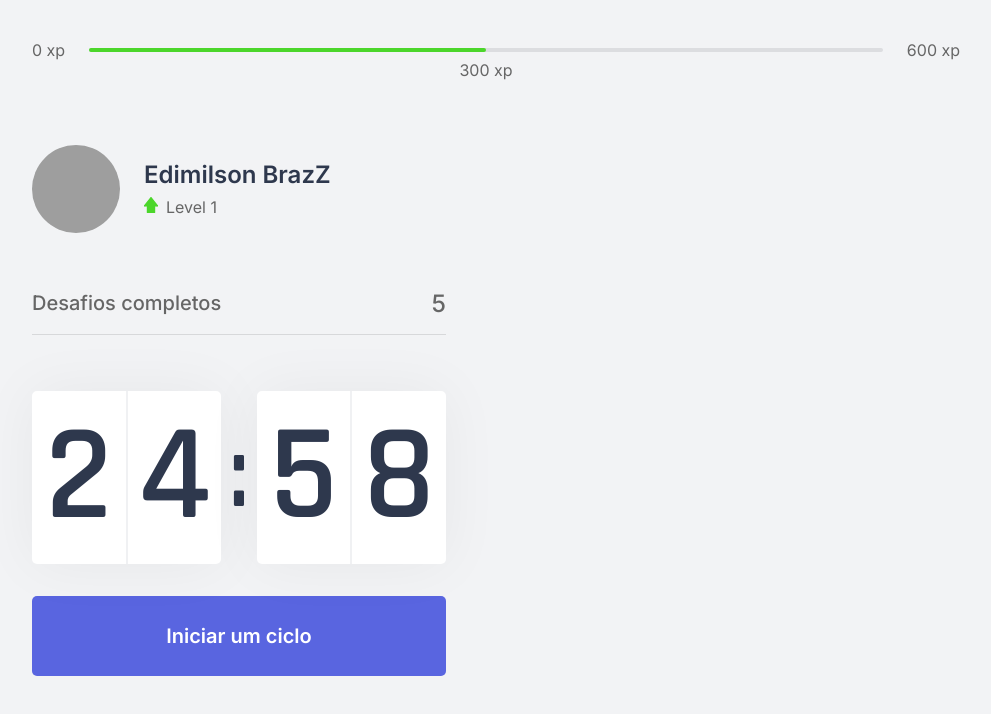
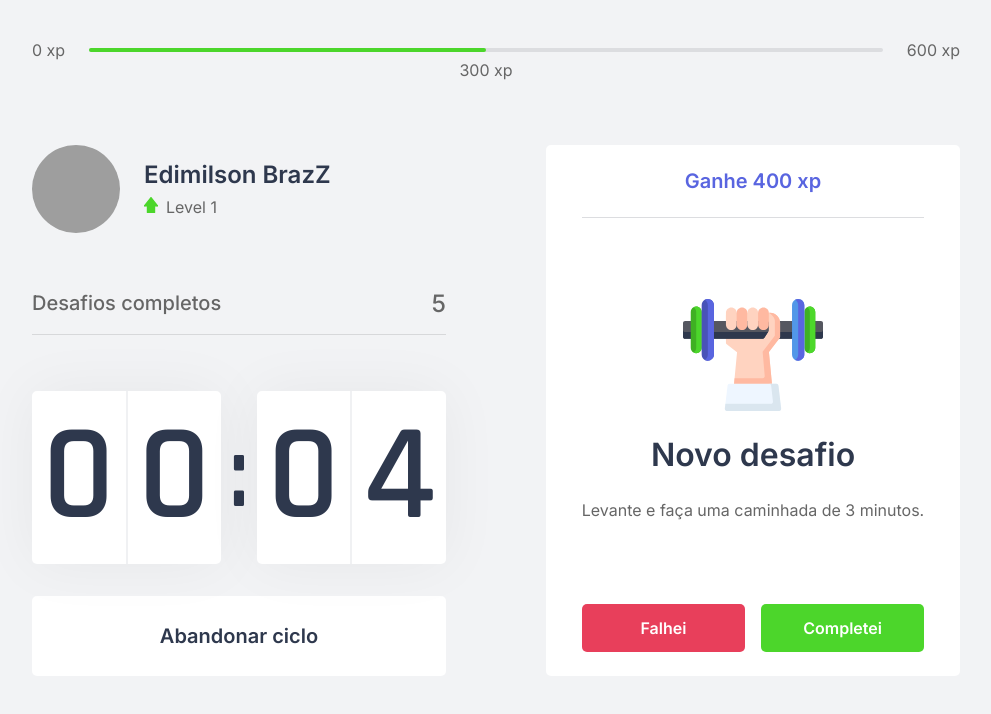
Before and after one commit to edimilsonbraz/moveit, a Next.js app: page / in a window 1280 px wide. Both pictures are taken after a click on the button "Iniciar um ciclo". Shown: the top 714 px of the page, without its empty margins (144-1135 px from the left). Built offline with nearby package versions, Linux system fonts and the light colour scheme; grey boxes are pictures that could not be loaded.

Commit message:
Create Componentes:ChallengeBox

```diff
--- /dev/null
+++ b/src/components/ChallengeBox.tsx
@@ -0,0 +1,44 @@
+import styles from '../styles/components/ChallengeBox.module.css';
+
+export function ChallengeBox() {
+	const hasActiveChallenge = true;
+
+	return (
+		<div className={styles.challengeBoxContainer}>
+			{ hasActiveChallenge ? (
+				<div className={styles.challengeActive}>
+					<header>Ganhe 400 xp</header>
+
+					<main>
+						<img src="icons/body.svg" alt=""/>
+						<strong>Novo desafio</strong>
+						<p>Levante e faça uma caminhada de 3 minutos.</p>
+					</main>
+
+					<footer>
+						<button
+							type="button"
+							className={styles.challengeFailedButton}
+						>
+							Falhei
+						</button>
+						<button
+							type="button"
+							className={styles.challengeSucceededButton}
+						>
+							Completei
+						</button>
+					</footer>
+				</div>
+			) : (
+				<div className={styles.challengeNotActive}>
+					<strong>Finalize um ciclo para receber um desafio</strong>
+					<p>
+						<img src="icons/level-up.svg" alt="Level up"/>
+						Avance de level completando desafios.
+					</p>
+				</div>
+			)}
+		</div>
+	);
+}
--- a/src/components/Countdown.tsx
+++ b/src/components/Countdown.tsx
@@ -1,9 +1,12 @@
 import { useState, useEffect } from 'react';
 import styles from '../styles/components/Countdown.module.css';
 
+let countdownTimeout: NodeJS.Timeout;
+
 export function Countdown() {
-	const [time, setTime] = useState(25 * 60);
-	const [active, setActive] = useState(false);
+	const [time, setTime] = useState(0.1 * 60);
+	const [isActive, setIsActive] = useState(false);
+	const [hasFinished, setHasFinished] = useState(false);
 
 	const minutes = Math.floor(time / 60);
 	const seconds = time % 60;
@@ -12,16 +15,25 @@
 	const [secondLeft, secondRight] = String(seconds).padStart(2, '0').split('');
 
 	function startCountdown() {
-		setActive(true);
+		setIsActive(true);
+	}
+
+	function resetCountdown() {
+		clearTimeout(countdownTimeout);
+		setIsActive(false);
+		setTime(0.1 * 60);
 	}
 
 	useEffect(() => {
-		if(active && time > 0) {
-			setTimeout(() => {
+		if(isActive && time > 0) {
+			countdownTimeout = setTimeout(() => {
 				setTime(time -1);
 			}, 1000)
+		} else if (isActive && time === 0) {
+			setHasFinished(true);
+			setIsActive(false);
 		}
-	}, [active, time])
+	}, [isActive, time])
 
 
 	return(
@@ -40,6 +52,24 @@
 				</div>
 			</div>
 
+			{ hasFinished ? (
+				<button
+					disabled
+					className={styles.countdownButton}
+				>
+					Ciclo encerrado
+				</button>
+			) : (
+				<>
+					{ isActive  ? (
+							<button
+								type="button"
+								className={`${styles.countdownButton} ${styles.countdownButtonActive}`}
+								onClick={resetCountdown}
+							>
+								Abandonar ciclo
+							</button>
+						) : (
 						<button
 							type="button"
 							className={styles.countdownButton}
@@ -47,7 +77,12 @@
 						>
 							Iniciar um ciclo
 						</button>
+					)}
+				</>
+			)}
+
+
+
 		</div>
-
 	);
 }
--- a/src/pages/index.tsx
+++ b/src/pages/index.tsx
@@ -1,9 +1,11 @@
+import Head from 'next/head';
+
 import { CompletedChallenges } from "../components/CompletedChallenges";
 import { Countdown } from "../components/Countdown";
 import { ExperienceBar } from "../components/ExperienceBar";
 import { Profile } from '../components/Profile';
+import { ChallengeBox } from "../components/ChallengeBox";
 
-import Head from 'next/head';
 
 import styles from '../styles/pages/Home.module.css';
 
@@ -24,7 +26,7 @@
          </div>
 
          <div>
-
+          <ChallengeBox />
          </div>
        </section>
     </div>
--- /dev/null
+++ b/src/styles/components/ChallengeBox.module.css
@@ -0,0 +1,111 @@
+.challengeBoxContainer {
+  height: 100%;
+
+  background: var(--white);
+  border-radius: 5px;
+  box-shadow: 0 0 60px rgba(0, 0, 0, 0.5rem);
+  padding: 1.5rem 2rem;
+
+  display: flex;
+  flex-direction: column;
+  align-items: center;
+  justify-content: center;
+
+  text-align: center;
+}
+
+.challengeNotActive {
+  display: flex;
+  flex-direction: column;
+  align-items: center;
+}
+
+.challengeNotActive strong {
+  font-size: 1.5rem;
+  font-weight: 500;
+  line-height: 1.4;
+}
+
+.challengeNotActive p {
+  display: flex;
+  flex-direction: column;
+  align-items: center;
+  line-height: 1.4;
+  max-width: 70%;
+  margin-top: 3rem;
+}
+
+.challengeNotActive p img {
+  margin-bottom:  1rem;
+}
+
+.challengeActive {
+  height: 100%;
+
+  display: flex;
+  flex-direction: column;
+}
+
+.challengeActive header {
+  color: var(--blue);
+  font-weight: 600;
+  font-size: 1.25rem;
+  padding: 0 2rem 1.5rem;
+  border-bottom: 1px solid var(--gray-line);
+}
+
+.challengeActive main {
+  flex: 1;
+  display: flex;
+  flex-direction: column;
+  align-items: center;
+  justify-content: center;
+
+}
+
+.challengeActive main strong {
+  font-size: 2rem;
+  font-weight: 600;
+  color: var(--title);
+  margin: 1.5rem;
+}
+
+.challengeActive main p {
+  line-height: 1.5;
+}
+
+.challengeActive footer {
+  display: grid;
+  grid-template-columns: 1fr 1fr;
+  gap: 1rem;
+}
+
+.challengeActive footer button {
+  height: 3rem;
+
+  display: flex;
+  align-items: center;
+  justify-content: center;
+
+  border: 0;
+  border-radius: 5px;
+
+  color: var(--white);
+
+  font-size: 1rem;
+  font-weight: 600;
+
+  transition: filter 0.2s;
+}
+
+.challengeActive footer button.challengeFailedButton {
+  background: var(--red);
+}
+
+.challengeActive footer button.challengeSucceededButton {
+  background: var(--green);
+}
+
+.challengeActive footer button:hover {
+ filter: brightness(0.9);
+}
--- a/src/styles/components/Countdown.module.css
+++ b/src/styles/components/Countdown.module.css
@@ -58,6 +58,22 @@
 	transition: background-color 0.2s;
 }
 
-.countdownButton:hover {
+.countdownButton:not(:disabled):hover {
 	background: var(--blue-dark);
 }
+
+.countdownButtonActive {
+	background: var(--white);
+	color: var(--title);
+}
+
+.countdownButtonActive:not(:disabled):hover {
+	background: var(--red);
+	color: var(--white);
+}
+
+.countdownButton:disabled {
+	background: var(--white);
+	color: var(--text);
+	cursor: not-allowed;
+}
```
Lines whose indentation alone changed are shown as unchanged.
